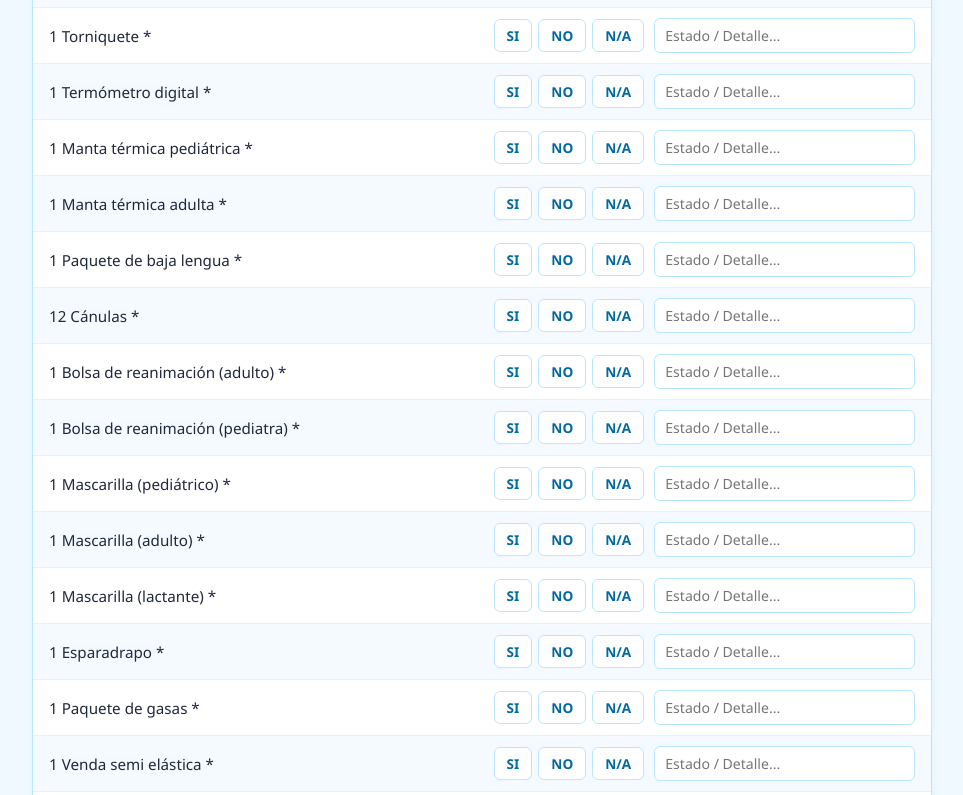
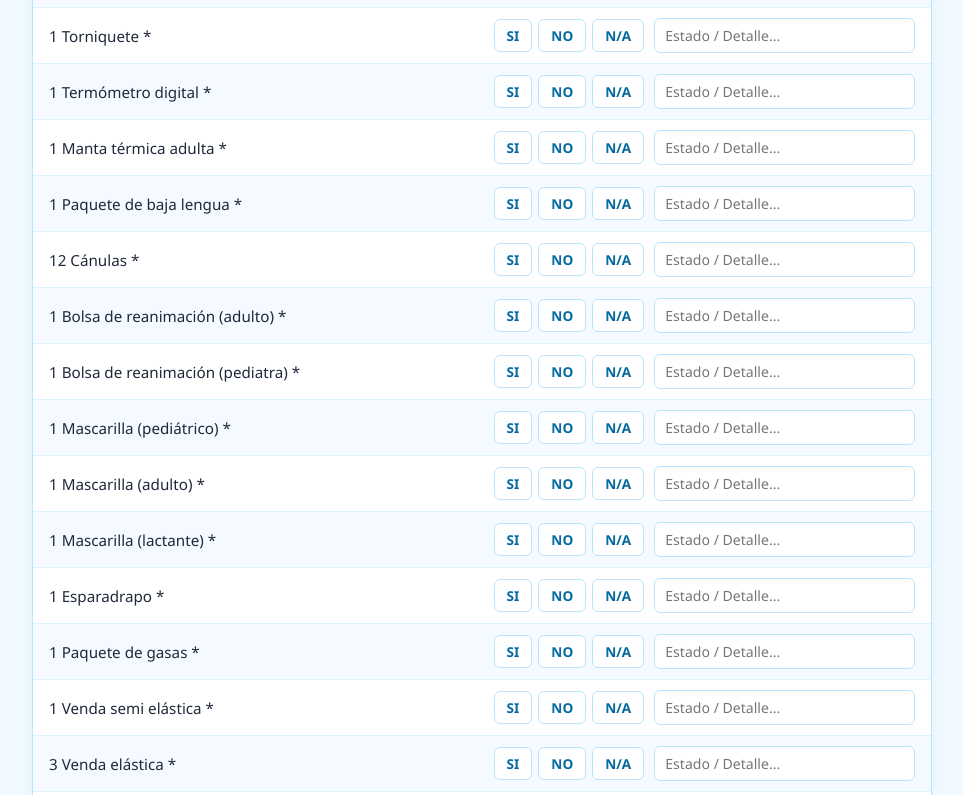
Before and after one commit to c32-tech/AT-31, a plain HTML site: page index.html in a window 1280 px wide. Shown: the part 906-1701 px from the top of the page, without its empty margins (158-1121 px from the left). Drawn offline with Linux system fonts and the light colour scheme.

Commit message:
Update index.html
se borró pediátrico

```diff
--- a/index.html
+++ b/index.html
@@ -281,7 +281,6 @@
             "1 Kit de toma presión",
             "1 Torniquete",
             "1 Termómetro digital",
-            "1 Manta térmica pediátrica",
             "1 Manta térmica adulta",
             "1 Paquete de baja lengua",
             "12 Cánulas",
```
